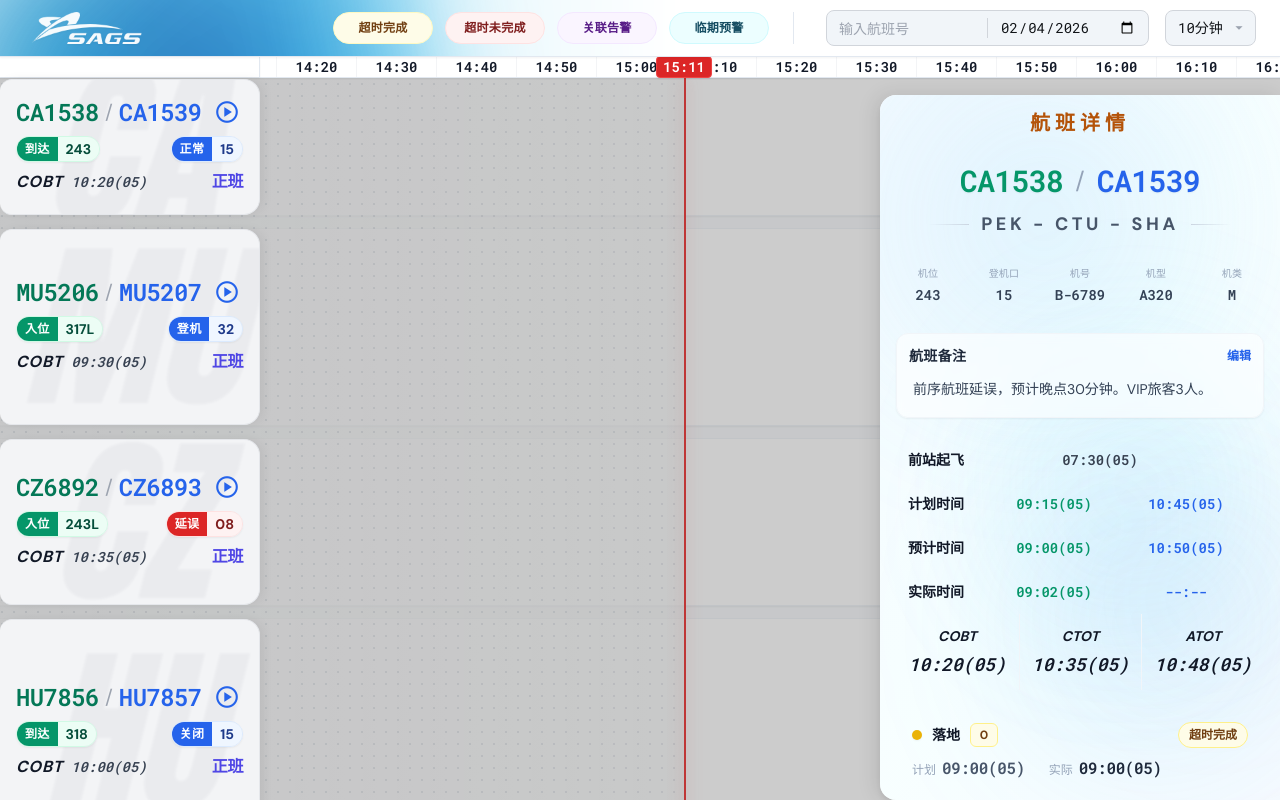
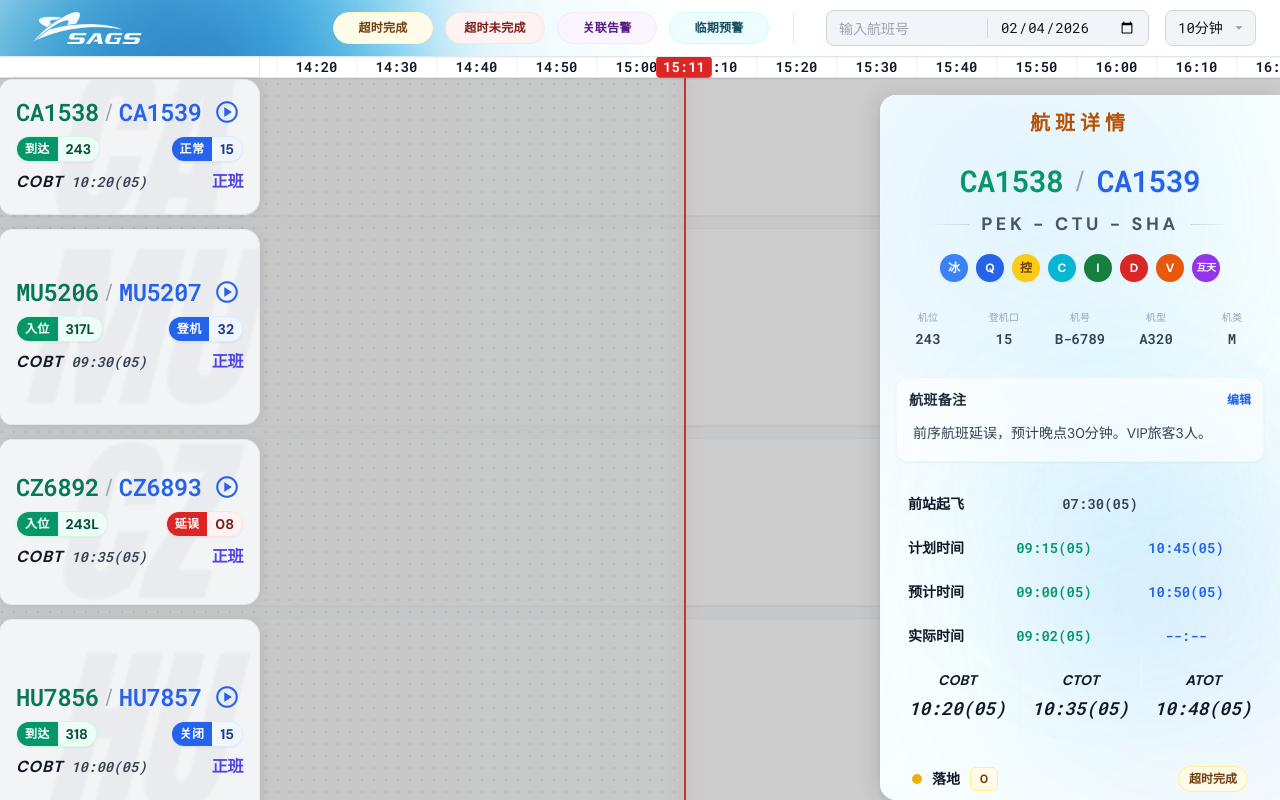
Before and after one commit to fwilyair/flight-ops-center, a React (Vite) app: page / in a window 1280 px wide. Both pictures are taken after a click on the element 130 px from the left and 147 px from the top of the page. Built offline with nearby package versions, Linux system fonts and the light colour scheme.

Commit message:
feat: implement flight tags in flight details panel

```diff
--- a/components/FlightDetailPanel.tsx
+++ b/components/FlightDetailPanel.tsx
@@ -7,6 +7,17 @@ interface FlightDetailPanelProps {
     onClose: () => void;
     onFlightUpdate?: (flight: Flight) => void;
 }
+
+const tagColorMap: Record<string, string> = {
+    '冰': 'bg-blue-500',
+    'Q': 'bg-blue-600',
+    '控': 'bg-yellow-400 text-yellow-900',
+    'C': 'bg-cyan-500',
+    'I': 'bg-green-700',
+    'D': 'bg-red-600',
+    'V': 'bg-orange-600',
+    '互天': 'bg-purple-600'
+};
 
 // Format time to HH:MM(DD) format
 const formatTime = (time?: string): string => {
@@ -172,6 +183,25 @@ export const FlightDetailPanel: React.FC<FlightDetailPanelProps> = ({
                                 </span>
                                 <div className="h-px w-10 bg-gradient-to-l from-transparent to-slate-300"></div>
                             </div>
+
+                            {/* Flight Tags Area */}
+                            {flight.tags && flight.tags.length > 0 && (
+                                <div className="flex items-center justify-center gap-2 mt-4 mb-2 flex-wrap">
+                                    {flight.tags.map((tag, idx) => {
+                                        const colorClass = tagColorMap[tag] || 'bg-slate-500';
+                                        const isDualChar = tag.length > 1;
+                                        return (
+                                            <div
+                                                key={`${tag}-${idx}`}
+                                                className={`flex items-center justify-center size-[28px] rounded-full text-white font-bold shadow-sm transition-all duration-200 hover:scale-110 hover:shadow-md cursor-default ${colorClass} ${isDualChar ? 'text-[10px] tracking-tighter leading-none' : 'text-xs'}`}
+                                                title={`标记: ${tag}`}
+                                            >
+                                                {tag}
+                                            </div>
+                                        );
+                                    })}
+                                </div>
+                            )}
                         </div>
 
                         {/* Aircraft & Gate Info - 5 items in one row */}
--- a/data.ts
+++ b/data.ts
@@ -13,6 +13,7 @@ export const MOCK_FLIGHTS: Flight[] = [
     aircraftType: 'A320',
     aircraftCategory: 'M',
     route: 'PEK - CTU - SHA',
+    tags: ['冰', 'Q', '控', 'C', 'I', 'D', 'V', '互天'],
     arrInfo: {
       status: '到达',
       stand: '243'
@@ -97,6 +98,7 @@ export const MOCK_FLIGHTS: Flight[] = [
       status: '登机',
       gate: '32'
     },
+    tags: ['V', 'I', '控'],
     route: 'SHA - CTU - CAN',
     times: {
       sta: '09:40',
@@ -130,6 +132,7 @@ export const MOCK_FLIGHTS: Flight[] = [
       status: '延误',
       gate: '08' // Assuming gate is known
     },
+    tags: ['D'],
     route: 'HGH - CTU - SZX',
     times: {
       std: '10:10',
@@ -160,6 +163,7 @@ export const MOCK_FLIGHTS: Flight[] = [
       status: '关闭',
       gate: '15'
     },
+    tags: ['冰', 'C'],
     route: 'CKG - CTU - XIY',
     times: {
       std: '10:00',
@@ -192,6 +196,7 @@ export const MOCK_FLIGHTS: Flight[] = [
       status: '正常',
       gate: '22'
     },
+    tags: ['Q', '互天'],
     route: 'WUH - CTU - KMG',
     times: {
       std: '10:50',
--- a/types.ts
+++ b/types.ts
@@ -41,6 +41,7 @@ export interface Flight {
   id: string;
   flightNo: string;
   codeshare?: string;
+  tags?: string[]; // New field for flight tags (e.g., '冰', 'Q', '控')
   remarks?: string; // New field for flight remarks
   stand?: string;
   gate?: string;
```
